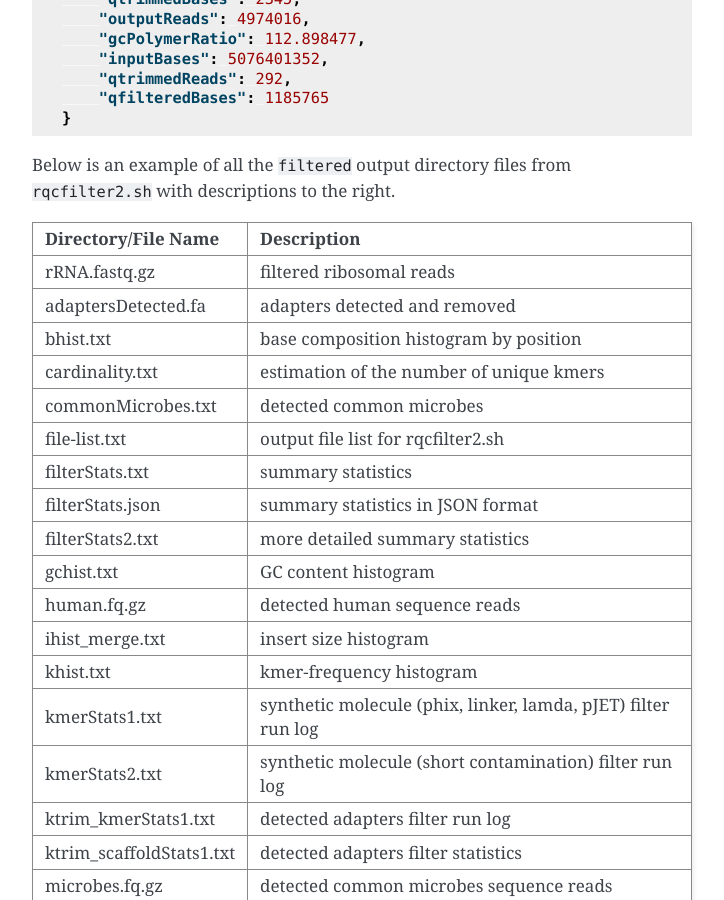
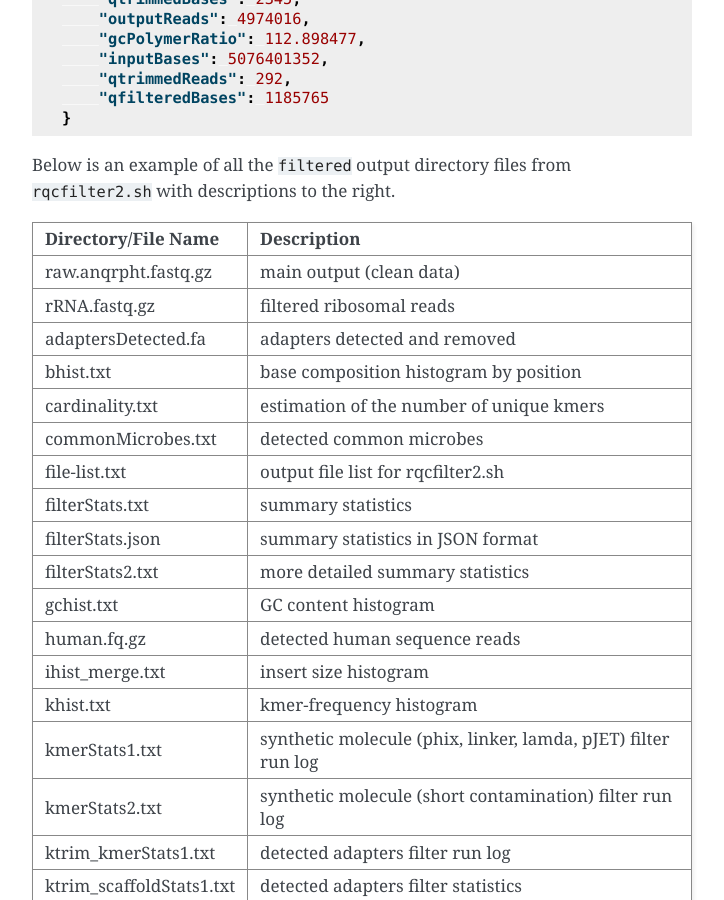
Before and after one commit to microbiomedata/metaT_ReadsQC, a Sphinx documentation site: the page built from docs/index.rst, in a window 1280 px wide and 900 px high, scrolled down 4263 px. Shown: the whole window, without its empty margins (388-1112 px from the left). Built offline with Sphinx 7.4.7, drawn with Linux system fonts in a browser that asks for light colours.

Commit message:
Add main output file description to index.rst

```diff
--- a/docs/index.rst
+++ b/docs/index.rst
@@ -194,6 +194,8 @@ Below is an example of all the :code:`filtered` output directory files from :cod
 
    * - Directory/File Name
      - Description
+   * - raw.anqrpht.fastq.gz
+     - main output (clean data)
    * - rRNA.fastq.gz
      - filtered ribosomal reads
    * - adaptersDetected.fa
```
